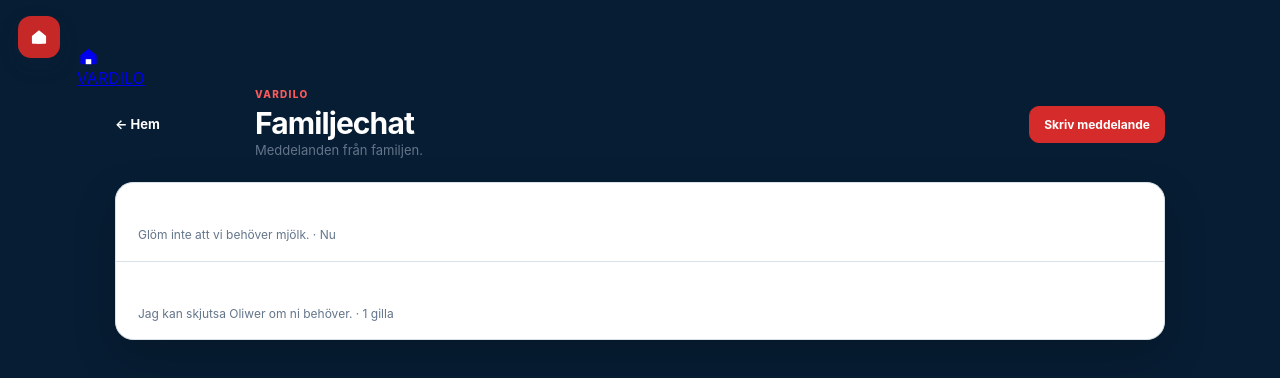
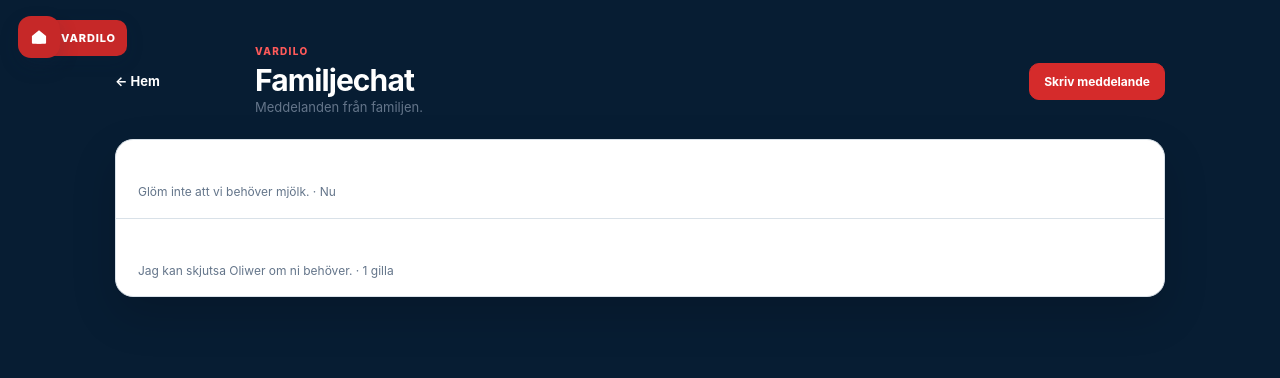
Before and after one commit to AdrianAmbjorn/Vardilo, a Next.js app: page /chat in a window 1280 px wide. Shown: the top 378 px of the page. Built offline with nearby package versions, Linux system fonts and the light colour scheme.

Commit message:
Style clickable Vardilo home mark

```diff
--- a/app/section-page.tsx
+++ b/app/section-page.tsx
@@ -4,7 +4,7 @@ type Item = { title: string; meta: string; action?: string };
 
 function HouseIcon() {
   return (
-    <svg className="house-icon" viewBox="0 0 24 24" aria-hidden="true">
+    <svg viewBox="0 0 24 24" aria-hidden="true" style={{ width: 20, height: 20, display: "block" }}>
       <path d="M3.5 10.7 12 3.8l8.5 6.9v8.1a1.2 1.2 0 0 1-1.2 1.2H4.7a1.2 1.2 0 0 1-1.2-1.2v-8.1Z" fill="currentColor" />
       <path d="M9.1 20v-5.2h5.8V20" fill="white" />
     </svg>
@@ -24,8 +24,8 @@ export default function SectionPage({
 }) {
   return (
     <main className="section-shell">
-      <Link href="/" className="section-home-mark" aria-label="Till Vardilo hem">
-        <span className="section-home-icon"><HouseIcon /></span>
+      <Link href="/" aria-label="Till Vardilo hem" style={{ position: "fixed", top: 20, left: 22, zIndex: 30, display: "flex", alignItems: "center", gap: 8, padding: "8px 11px", borderRadius: 10, background: "#c62828", color: "#ffffff", textDecoration: "none", fontSize: 11, fontWeight: 800, letterSpacing: ".08em", boxShadow: "0 5px 18px rgba(16,42,67,.14)" }}>
+        <HouseIcon />
         <span>VARDILO</span>
       </Link>
       <header className="section-header">
```
